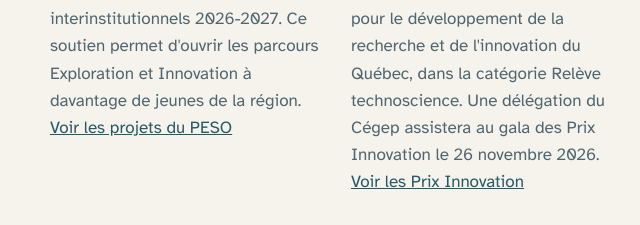
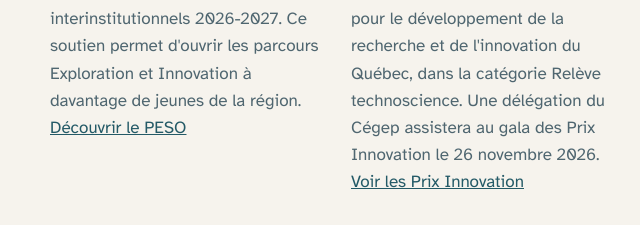
Before and after one commit to ecole-innovation-outaouais/site-web, a plain HTML site: page actualites.html in a window 1280 px wide. Shown: the part 1213-1438 px from the top of the page, 0-640 px from the left. Drawn offline with nearby package versions, Linux system fonts and the light colour scheme.

Commit message:
PESO : lien vers l'accueil du site
Co-Authored-By: Claude Opus 5.5 <noreply@anthropic.com>
Claude-Session: https://claude.ai/code/session_01M2T4puYVa5WwyfSRESR7Hv

```diff
--- a/actualites.html
+++ b/actualites.html
@@ -490,7 +490,7 @@ a.logo-projet{text-decoration:none}
         <article class="actu">
           <time datetime="2026-06">Juin 2026</time>
           <h3>Le PESO soutient l'École de l'innovation</h3>
-          <p>Le Pôle en enseignement supérieur de l'Outaouais (PESO) accorde 40 000 $ au projet « L'École de l'innovation de l'Outaouais pour une planète en santé », parmi ses projets interinstitutionnels 2026-2027. Ce soutien permet d'ouvrir les parcours Exploration et Innovation à davantage de jeunes de la région. <a href="https://www.peso-outaouais.ca/projets/2026-2027/" target="_blank" rel="noopener">Voir les projets du PESO</a></p>
+          <p>Le Pôle en enseignement supérieur de l'Outaouais (PESO) accorde 40 000 $ au projet « L'École de l'innovation de l'Outaouais pour une planète en santé », parmi ses projets interinstitutionnels 2026-2027. Ce soutien permet d'ouvrir les parcours Exploration et Innovation à davantage de jeunes de la région. <a href="https://www.peso-outaouais.ca/" target="_blank" rel="noopener">Découvrir le PESO</a></p>
         </article>
         <article class="actu">
           <time datetime="2026-06">Juin 2026</time>
```
Also changed, not shown: index.html (+1 -1 lines).
